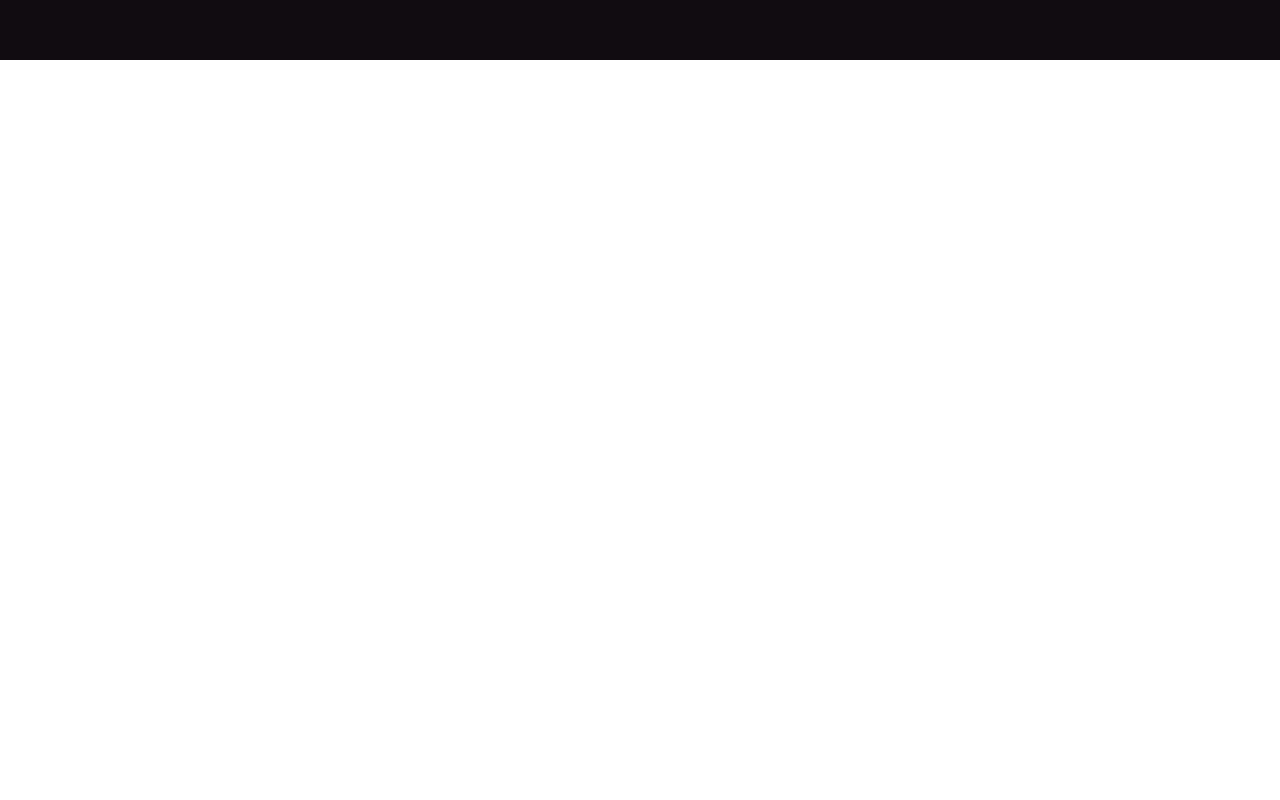
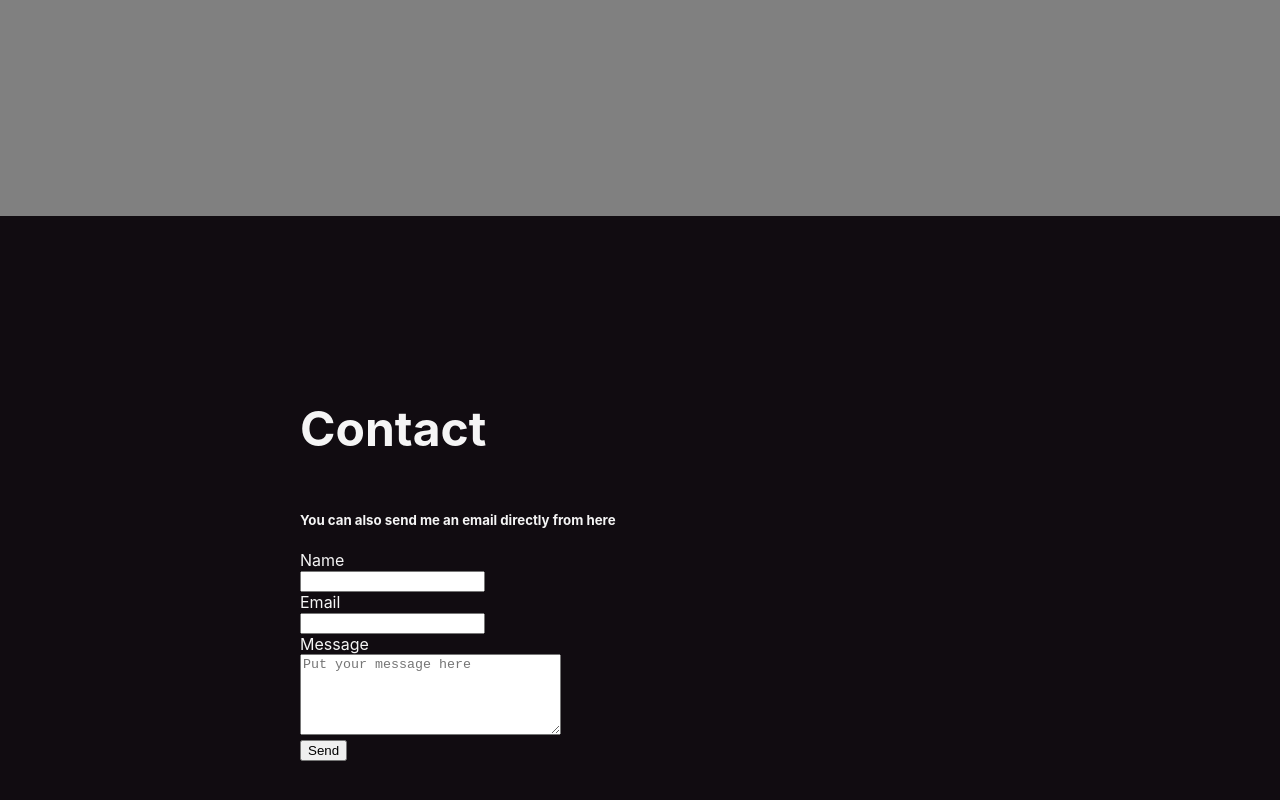
Before and after one commit to michael-rua/portfolio, a React (Create React App) app: page / in a window 1280 px wide. Shown: the part 3522-4322 px from the top of the page. Before the commit the page ends 3582 px from the top, so only its background shows below. Built offline with nearby package versions, Linux system fonts and the light colour scheme; a web font is replaced by a local one.

Commit message:
clear up css styling for contact

```diff
--- a/src/Contact.jsx
+++ b/src/Contact.jsx
@@ -57,131 +57,42 @@ export default function Contact() {
   }
 
   return (
+    <>
+
   <div id='contact'>
     <div className='contact content'>
+    <h1>Contact</h1>
+    <h5 className='small-text'>You can also send me an email directly from here</h5>
     <form className="contact-form" onSubmit={sendEmail}>
+      <div className="contact-div">
+        <div>
       <label>Name</label>
-      <input type="text" name="user_name" onChange={nameChange} value={user_name.user_name} />
+      <br/>
+      <input type="text" name="user_name" onChange={nameChange} value={user_name.user_name} required/>
+      </div>
+      <div>
       <label>Email</label>
-      <input type="email" name="user_email" onChange={emailChange} value={user_email.user_email} />
+      <br/>
+      <input type="email" name="user_email" onChange={emailChange} value={user_email.user_email} required/>
+      </div>
+      <div>
       <label>Message</label>
-      <textarea name="message" onChange={messageChange} value={message.message}  />
+      <br/>
+      <textarea
+      name="message"
+      placeholder="Put your message here"
+      required
+      onChange={messageChange}
+      value={message.message}
+      rows="5"
+      cols="30"  />
+      </div>
+      </div>
       <input type="submit" value="Send" />
+
     </form>
     </div>
   </div>
-  );
+  </>
+  )
 }
-
-// export default function Email () {
-//     const [state, setState] = useState(
-//       { feedback: '',
-//         name: '',
-//         email: ''
-//        }
-//     )
-
-//       // saves the user's name entered to state
-//       const nameChange = (event) => {
-//         setState({name: event.target.value})
-//       }
-
-//       // saves the user's email entered to state
-//       const emailChange = (event) => {
-//         setState({email: event.target.value})
-//       }
-
-//       // saves the user's message entered to state
-//       const messageChange = (event) => {
-//         setState({feedback: event.target.value})
-//       }
-
-//       //onSubmit of email form
-//       const handleSubmit = (event) => {
-//         event.preventDefault();
-
-//         //This templateId is created in EmailJS.com
-//         const templateId = 'template_53lhhdn';
-
-//         //This is a custom method from EmailJS that takes the information
-//         //from the form and sends the email with the information gathered
-//         //and formats the email based on the templateID provided.
-//         sendFeedback(templateId, {
-//           message: state.feedback,
-//           name: state.name,
-//           email: state.email
-//         })
-
-
-//       }
-
-//       //Custom EmailJS method
-//       const sendFeedback = (templateId, variables) => {
-//         emailjs.send(
-//           'service_49qzcog', templateId,
-//           variables
-//           ).then(res => {
-//             // Email successfully sent alert
-//             Swal.fire({
-//               title: 'Email Successfully Sent',
-//               icon: 'success'
-//             })
-//           })
-//           // Email Failed to send Error alert
-//           .catch(err => {
-//             Swal.fire({
-//               title: 'Email Failed to Send',
-//               icon: 'error'
-//             })
-//             console.error('Email Error:', err)
-//           })
-//       }
-
-
-//         return (
-
-//           //Form layout that requires a Name, Email, and message
-//           <div id='contact'>
-//              <div className='contact content'>
-//           <form className="test-mailing" onSubmit={handleSubmit}>
-
-//             <br/>
-//             <div style={{fontSize: "1.2rem"}}>
-
-//               <h6>You can also send me an email directly from here</h6>
-//               <div>
-//                   <label>Name</label>
-//                   <input name="user_name" className="form-control email-inputs"  type="text"
-//                     id="name" onChange={nameChange} required/>
-//               </div>
-
-//               <div>
-//                   <label>Email</label>
-//                   <input name="user_email" className="form-control email-inputs"  type="text"
-//                     id="email" onChange={emailChange} required/>
-//               </div>
-
-//               <label>
-//                   Message
-//               </label>
-//               <div>
-//                 <textarea
-//                   id="message"
-//                   name="message"
-//                   onChange={messageChange}
-//                   placeholder="Put your message here"
-//                   required
-//                   className="email-text-area form-control"
-//                   rows="10"
-//                   cols="30"
-//                 />
-//               </div>
-
-//             </div>
-
-//             <input type="submit" value="Submit" className="btn btn-outline-light" />
-//           </form>
-//           </div>
-//           </div>
-//         )
-// }
--- a/src/NavLinks.jsx
+++ b/src/NavLinks.jsx
@@ -20,7 +20,7 @@ export default function NavLinks () {
           to="about"
           spy={true}
           smooth={true}
-          offset={-70}
+          offset={3}
           duration={500}>
             About
         </Link>
@@ -32,7 +32,7 @@ export default function NavLinks () {
           to="services"
           spy={true}
           smooth={true}
-          offset={-70}
+          offset={3}
           duration={500}>
             Services
         </Link>
@@ -44,7 +44,7 @@ export default function NavLinks () {
           to="work"
           spy={true}
           smooth={true}
-          offset={-70}
+          offset={3}
           duration={500}>
             Work
         </Link>
@@ -56,7 +56,7 @@ export default function NavLinks () {
           to="contact"
           spy={true}
           smooth={true}
-          offset={-70}
+          offset={3}
           duration={500}>
             Contact
           </Link>
--- a/src/styles/section.css
+++ b/src/styles/section.css
@@ -11,18 +11,31 @@
 .about {
   margin-top: 100vh;
   background-color: gray;
+  height: 80vh;
 }
 .services {
   background-color: #110C11;
   color: whitesmoke;
+  height: 80vh;
 }
 
 .work {
   background-color: gray;
+  height: 80vh;
 }
 .contact {
   background-color: #110C11;
   color: whitesmoke;
+  display: flex;
+  height: 80vh;
+  flex-direction: column;
+}
+.contact-div {
+ display: flex;
+ flex-direction: column;
+ /* justify-content: center; */
+ /* align-content: center; */
+ align-items: left;
 }
 .footer {
   padding: 25px;
```
